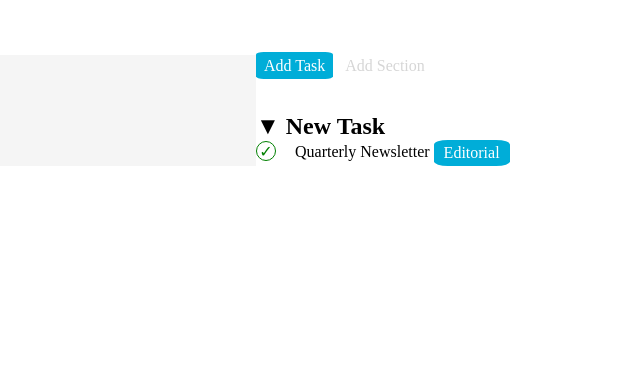
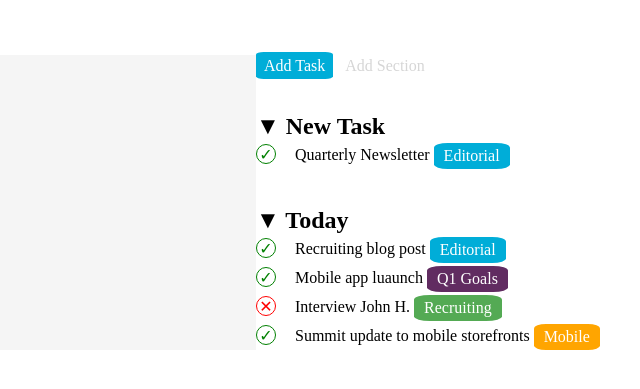
Before and after one commit to lucianomarchionna/html-css-toboolist, a plain HTML site: page index.html in a window 1280 px wide. Shown: the part 111-500 px from the top of the page, without its empty margins (0-640 px from the left). Drawn offline with Linux system fonts and the light colour scheme.

Commit message:
Aggiunta nuova sezione

```diff
--- a/index.html
+++ b/index.html
@@ -21,10 +21,37 @@
 
             <section class="margine">
                 <h2><strong>&#9660 New Task</strong></h2>
+                <div class="marginefrasi">
+                    <div class="spunta verde">&#10003</div>
+                    <span>Quarterly Newsletter</span>
+                    <div class="categoria editorial">Editorial</div>
+                </div>
+            </section>
+
+            <section class="margine">
+                <h2><strong>&#9660 Today</strong></h2>
+                <div class="marginefrasi">
+                    <div class="spunta verde">&#10003</div>
+                    <span>Recruiting blog post</span>
+                    <div class="categoria editorial">Editorial</div>
+                </div>
+                <div class="marginefrasi">
+                    <div class="spunta verde">&#10003</div>
+                    <span>Mobile app luaunch</span>
+                    <div class="categoria q1goals">Q1 Goals</div>
+                </div>
+                <div class="marginefrasi">
+                    <div class="spunta rossa">&#10005</div>
+                    <span>Interview John H.</span>
+                    <div class="categoria recruiting">Recruiting</div>
+                </div>
+                <div class="marginefrasi">
                 <div class="spunta verde">&#10003</div>
-                <span>Quarterly Newsletter</span>
-                <div class="editorial">Editorial</div>
+                <span>Summit update to mobile storefronts</span>
+                <div class="categoria mobile">Mobile</div>
+                </div>
             </section>
+
         </section>
     </main>
 
--- a/style.css
+++ b/style.css
@@ -3,14 +3,13 @@
     padding: 0;
     box-sizing: border-box;
 }
+
 /* common */
-
-.editorial{
+.categoria{
     display: inline-block;
     text-align: center;
     vertical-align: middle;
     padding: 4px 10px;
-    background-color: rgb(0, 173, 216);
     color: white;
     border-radius: 18%;
 }
@@ -24,7 +23,15 @@
     text-align: center;
     margin-right: 15px;
 }
+
+.margine{
+    margin-top: 5%;
+}
+
 /* header */
+.marginefrasi{
+    margin-top: 3px;
+}
 
 header{
     border-top: 1px solid rgb(214, 214, 214);
@@ -82,11 +89,31 @@ main{
     color: rgb(214, 214, 214);
 }
 
-.margine{
-    margin-top: 5%;
+
+
+
+.editorial{
+    background-color: rgb(0, 173, 216);
 }
 
 .verde{
     color: green;
     border: green 1px solid;
 }
+
+.rossa{
+    color: red;
+    border: red 1px solid;
+}
+
+.q1goals{
+    background-color: rgb(97, 44, 97);
+}
+
+.recruiting{
+    background-color: rgb(84, 170, 84);
+}
+
+.mobile{
+    background-color: orange;
+}
```
